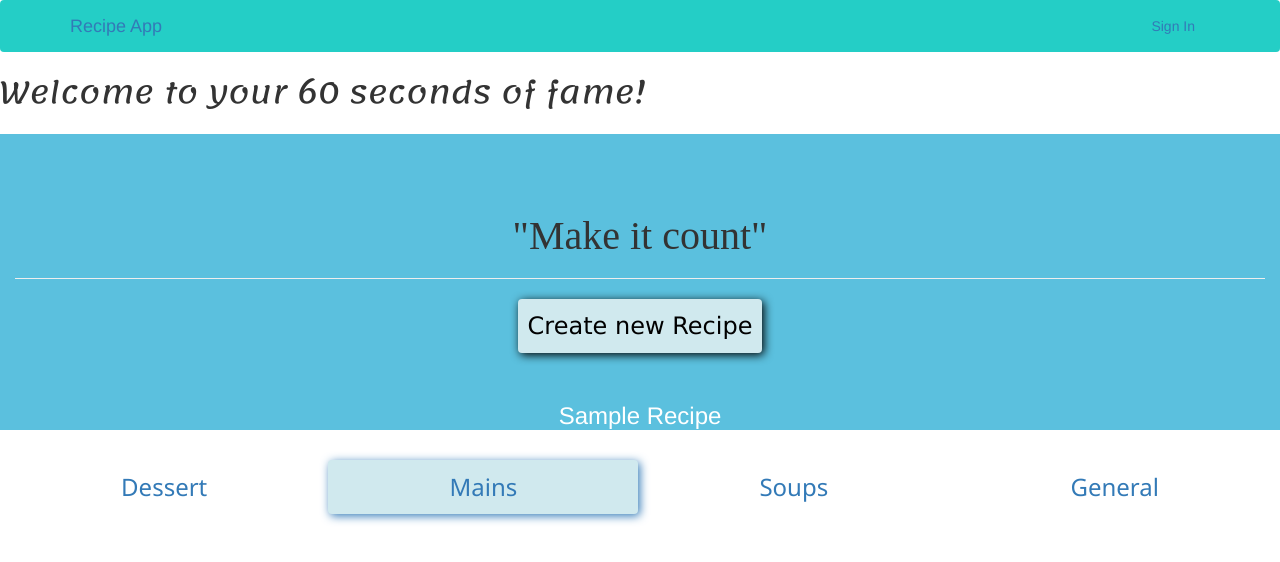
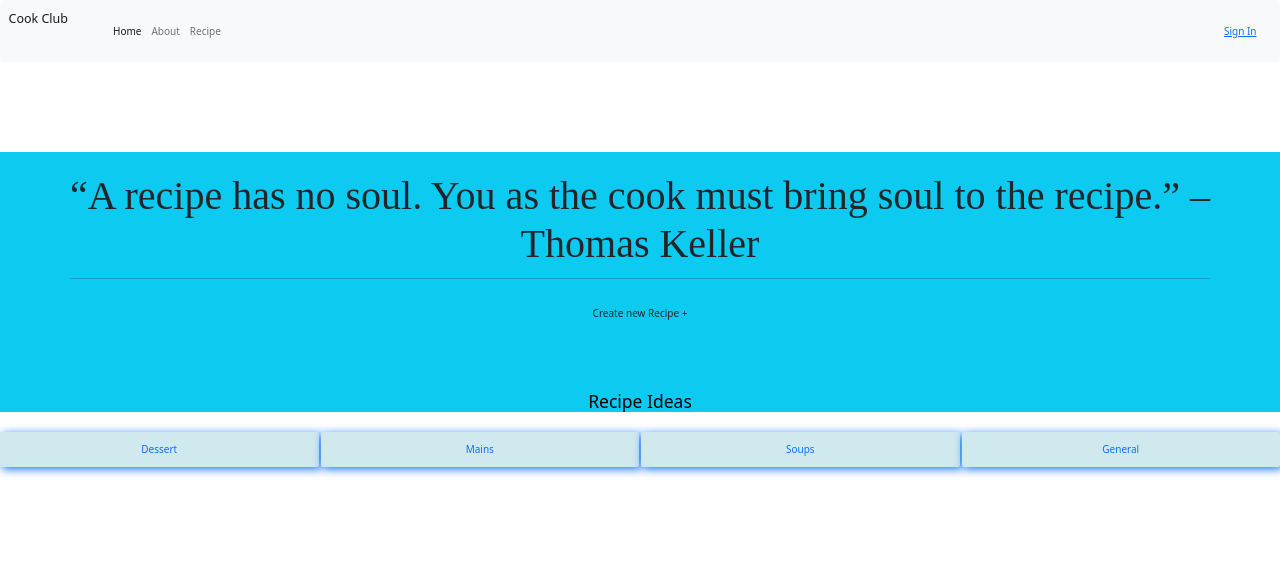
Before and after one commit to Mbaire/Cook-club, a Flask app: template app/templates/home.html in a window 1280 px wide. Shown: the top 562 px of the page. Run offline with Flask 2, Linux system fonts and the light colour scheme; the template is opened without the code that fills it, so the values that code supplies are empty; some libraries are stand-ins or nearby versions.

Commit message:
Update Htmlfiles

```diff
--- a/app/templates/base.html
+++ b/app/templates/base.html
@@ -12,7 +12,6 @@
 
 {% block navbar %}
 
-
-    {% include 'navbar.html' %}
+{% include 'navbar.html' %}
 
 {% endblock %}
--- a/app/templates/comments.html
+++ b/app/templates/comments.html
@@ -8,7 +8,7 @@
 
 {% block styles %}
   {{ super() }}
-  <link rel="stylesheet" type="text/css" href="{{url_for('static',filename='css/index.css')}}">
+  <!-- <link rel="stylesheet" type="text/css" href="{{url_for('static',filename='css/index.css')}}"> -->
 {% endblock styles %}
 
 
--- a/app/templates/home.html
+++ b/app/templates/home.html
@@ -6,36 +6,45 @@
 
 {% block styles %}
   {{ super() }}
-  <link rel="stylesheet" type="text/css" href="{{url_for('static',filename='css/index.css')}}">
+  <!-- <link rel="stylesheet" type="text/css" href="{{url_for('static',filename='css/index.css')}}"> -->
 {% endblock styles %}
 
 
 {% block content %}
 
-    <h3 class="text-center btn-info"  href="/recipe">Sample Recipe</h3>
+    <h3 class="text-center btn-info"  href="/recipe">Recipe Ideas</h3>
     <br>
     <div>
     <ul class="nav nav-pills nav-justified nav-fill" role="tablist" >
       <li class="nav-item">
-        <a class="nav-link active" data-toggle="tab" href="#dessert">Dessert</a> <br>
+        <a class="nav-link" data-toggle="tab" href="#dessert" style="border: 2px solid black;
+        background-color:#d0e9ee;
+        border: 0px;
+        box-shadow: 2px 2px 10px;">Dessert</a> <br>
       </li>
       <li class="nav-item">
         <a class="nav-link" data-toggle="tab" href="#mains" style="border: 2px solid black;
-    background-color:#d0e9ee;
-    border: 0px;
-    box-shadow: 2px 2px 10px;">Mains</a>
+        background-color:#d0e9ee;
+        border: 0px;
+        box-shadow: 2px 2px 10px;">Mains</a>
       </li>
       <li class="nav-item">
-        <a class="nav-link" data-toggle="tab" href="#soups">Soups</a>
+        <a class="nav-link" data-toggle="tab" href="#soups" style="border: 2px solid black;
+        background-color:#d0e9ee;
+        border: 0px;
+        box-shadow: 2px 2px 10px;">Soups</a>
       </li>
       <li class="nav-item">
-        <a class="nav-link" data-toggle="tab" href="#general" >General</a>
+        <a class="nav-link" data-toggle="tab" href="#general" style="border: 2px solid black;
+        background-color:#d0e9ee;
+        border: 0px;
+        box-shadow: 2px 2px 10px;">General</a>
       </li>
     </ul>
 
   </div>
   <div class="tab-content">
-    <div id="dessert" class="container tab-pane active"><br>
+    <div id="dessert" class="container tab-pane fade"><br>
       {{ macro.display(dessert) }}
 
     </div>
@@ -49,11 +58,13 @@
       {{ macro.display(general) }}
     </div>
 <br><br><br>
-  </div>
-  <style>
+
+
+
+  <!-- <style>
     .nav-link{
       font-size: x-large;
       font-family: 'Segoe UI', Tahoma, Geneva, Verdana, sans-serif;
     }
-  </style>
+  </style> -->
 {% endblock %}
--- a/app/templates/navbar.html
+++ b/app/templates/navbar.html
@@ -1,14 +1,28 @@
 <head>
     <link href="https://fonts.googleapis.com/css?family=Lemonada&display=swap" rel="stylesheet">
-    <link rel="stylesheet" href="https://maxcdn.bootstrapcdn.com/bootstrap/3.3.7/css/bootstrap.min.css" integrity="sha384-BVYiiSIFeK1dGmJRAkycuHAHRg32OmUcww7on3RYdg4Va+PmSTsz/K68vbdEjh4u" crossorigin="anonymous">
+    <link href="https://cdn.jsdelivr.net/npm/bootstrap@5.1.3/dist/css/bootstrap.min.css" rel="stylesheet" integrity="sha384-1BmE4kWBq78iYhFldvKuhfTAU6auU8tT94WrHftjDbrCEXSU1oBoqyl2QvZ6jIW3" crossorigin="anonymous">
+    <!-- <link rel="stylesheet" href="https://maxcdn.bootstrapcdn.com/bootstrap/3.3.7/css/bootstrap.min.css" integrity="sha384-BVYiiSIFeK1dGmJRAkycuHAHRg32OmUcww7on3RYdg4Va+PmSTsz/K68vbdEjh4u" crossorigin="anonymous"> -->
 </head>
-<div class="navbar  bg-info" style="background-color:#24cec6;" role="navigation">
-  <div class="container">
-    <div class="navbar-header">
-       <a class="navbar-brand text-black" href="/" id="logo">Recipe App</a>
-    </div>
 
-    <div class="navbar-collapse collapse">
+<nav class="navbar navbar-expand-lg navbar-light bg-light">
+  <div class="container-fluid">
+    <a class="navbar-brand" href="/">Cook Club</a>
+    <button class="navbar-toggler" type="button" data-bs-toggle="collapse" data-bs-target="#navbarSupportedContent" aria-controls="navbarSupportedContent" aria-expanded="false" aria-label="Toggle navigation">
+      <span class="navbar-toggler-icon"></span>
+    </button>
+    <div class="collapse navbar-collapse" id="navbarSupportedContent">
+      <ul class="navbar-nav me-auto mb-2 mb-lg-0">
+        <li class="nav-item">
+          <a class="nav-link active" aria-current="page" href="/">Home</a>
+        </li>
+        <li class="nav-item">
+          <a class="nav-link" href="/about">About</a>
+        </li>
+        <li class="nav-item">
+          <a class="nav-link" href="/recipe/new">Recipe</a>
+        </li>
+
+      </ul>
       <ul class="nav navbar-nav navbar-right">
 
         <li >{{current_user.username}}</li>
@@ -21,45 +35,22 @@
       </ul>
     </div>
   </div>
-</div>
+</nav>
 <div class="overlay">
     <div class="bgimage">
-      <p class="lead" style="font-family: 'Lemonada', cursive; font-size: 30px;">Welcome to your 60 seconds of fame! </p>
+      <!-- <p class="lead" style="font-family: 'Lemonada', cursive; font-size: 30px;">Welcome To The COOK CLUB!! </p> -->
         <div class="p-3 p-md-5 m-md-3 text-center bg-transparent">
             <div class="col-md-12 p-lg-5 mx-auto my-5">
                 <div class="display-4">
-                <h1 class="weight" style="font-family: 'Times New Roman', Times, serif; font-size: 40px;">"Make it count"</h1>
+                <h1 class="weight" style="font-family: 'Times New Roman', Times, serif; font-size: 40px;">“A recipe has no soul. You as the cook must bring soul to the recipe.”
+                  – Thomas Keller</h1>
                 <hr class="hr">
 
                 <div id="butt">
-                    <a class="btn" href="/recipe/new/">Create new Recipe</a>
+                    <a class="btn" href="/recipe/new/">Create new Recipe +</a>
                 </div>
                 </div>
             </div>
         </div>
     </div>
 </div>
-<style>
-    .display-4{
-    margin-top: 80px;
-    margin-bottom: 50px;
-    }
-    .btn:hover{
-    background-color:#d0e9ee;
-    border: 0px;
-    box-shadow: 2px 2px 10px;
-    }
-    .btn{
-    font-size: x-large;
-    font-weight: 500;
-    font-family: 'Lucida Sans', 'Lucida Sans Regular', 'Lucida Grande', 'Lucida Sans Unicode', Geneva, Verdana, sans-serif;
-    color: black;
-    border: 2px solid black;
-    background-color:#d0e9ee;
-    border: 0px;
-    box-shadow: 2px 2px 10px;
-    margin-right: 320px;
-    margin-left: 320px;
-    padding:10px;
-    }
-</style>
```
Also changed, not shown: app/static/css/styles.css (added, +22 -0 lines), app/static/images/cake 2.jpg (added), app/static/images/cake1.jpg (added), app/static/images/cake3.jpg (added), app/static/images/nyama2.jpg (added), app/static/images/pizza.jpg (added), 6 other files.
